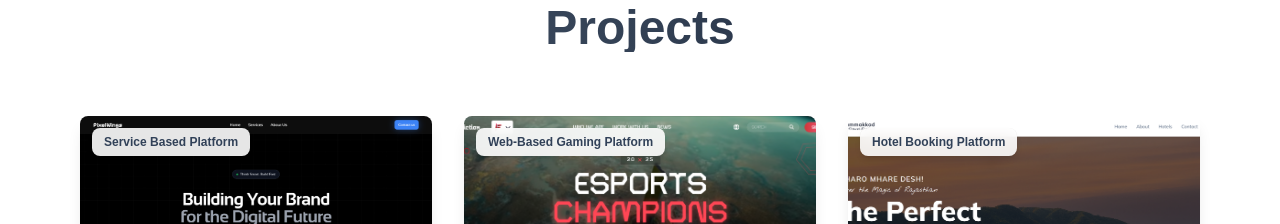
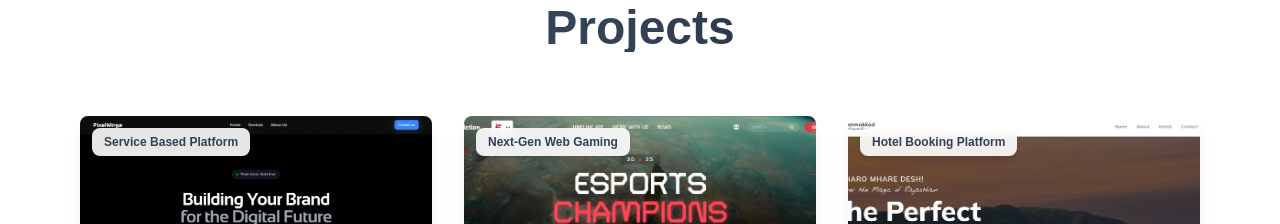
Before and after one commit to dini28/portfolio, a React (Vite) app: page / in a window 1280 px wide. Shown: the part 3280-3504 px from the top of the page. Built offline with nearby package versions, Linux system fonts and the light colour scheme; a web font is replaced by a local one.

Commit message:
subtitle

```diff
--- a/src/components/sections/Project.tsx
+++ b/src/components/sections/Project.tsx
@@ -19,7 +19,7 @@ const PROJECTS_DATA = [
     },
     {
         title: 'Fiction Games',
-        subtitle: 'Web-Based Gaming Platform',
+        subtitle: 'Next-Gen Web Gaming',
         description: 'Bold gaming experiences where every click writes a new story. Built with React and JavaScript, deployed on Vercel for seamless performance. Your game. Your legacy.',
         image: fictiongames,
         technologies: ['React', 'JavaScript', 'GSAP', 'Vercel'],
```
